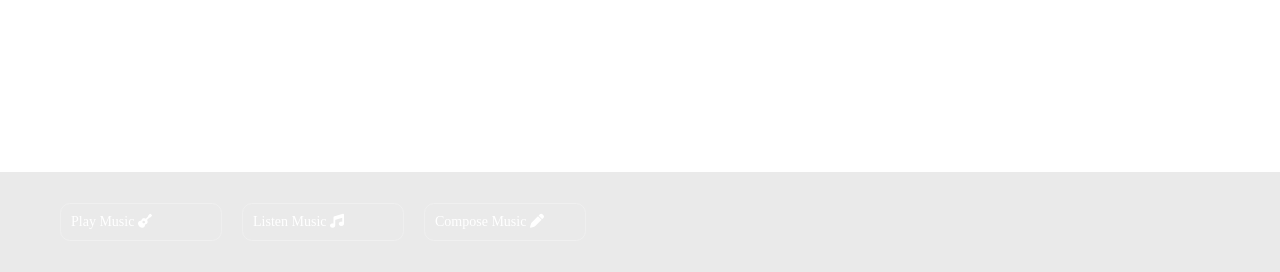
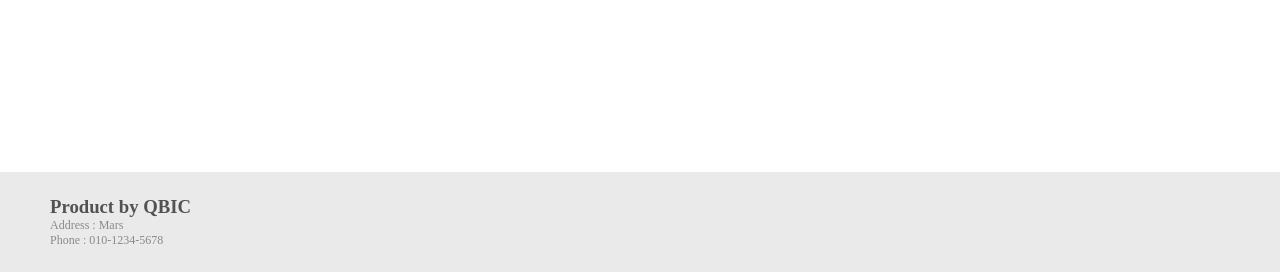
Before and after one commit to tyoon9781/MusicApp, a Django app: template templates/app_music/index.html in a window 1280 px wide. Shown: the part 628-900 px from the top of the page. Run offline with Django 3.2, Linux system fonts and the light colour scheme; the template is opened without the code that fills it, so the values that code supplies are empty; some libraries are stand-ins or nearby versions.

Commit message:
[fix] models bug fix, footer update

```diff
--- a/app_music/models.py
+++ b/app_music/models.py
@@ -2,7 +2,7 @@ from django.db import models
 
 
 # Create your models here.
-class Diary(models.model):
+class Diary(models.Model):
     user = models.CharField(max_length=15)
     title = models.CharField(max_length=63)
     create_datetime = models.DateTimeField(auto_now_add=True)
--- a/templates/app_music/_footer.html
+++ b/templates/app_music/_footer.html
@@ -3,15 +3,9 @@
 <link rel="stylesheet" href="{% static 'app_music/_footer.css' %}">
 
 <footer>
-    <div class="row">
-        <a class="card" href="#">
-            Play Music <i class="fa-solid fa-guitar"></i>
-        </a>
-        <a class="card" href="#">
-            Listen Music <i class="fa-solid fa-music"></i>
-        </a>
-        <a class="card" href="#">
-            Compose Music <i class="fa-solid fa-pen"></i>
-        </a>
+    <div class="footer-container">
+        <h3>Product by QBIC</h3>
+        <p class="address">Address : Mars</p>
+        <p class="phone">Phone : 010-1234-5678</p>
     </div>
 </footer>
```
